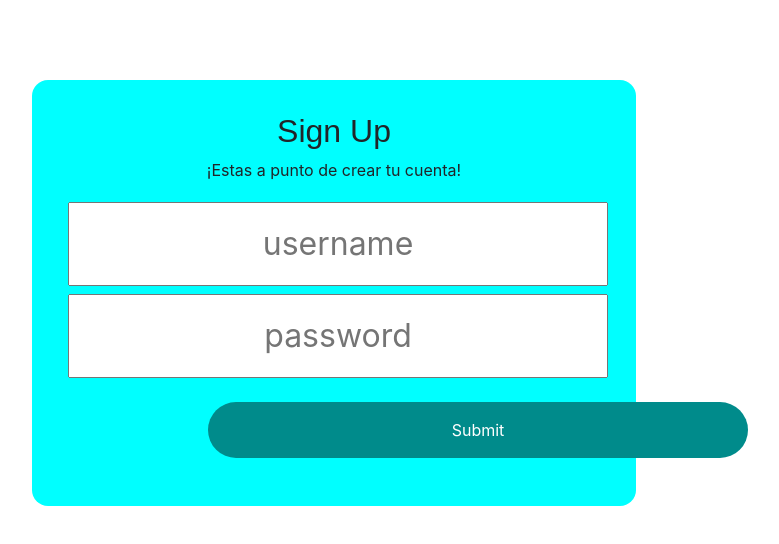
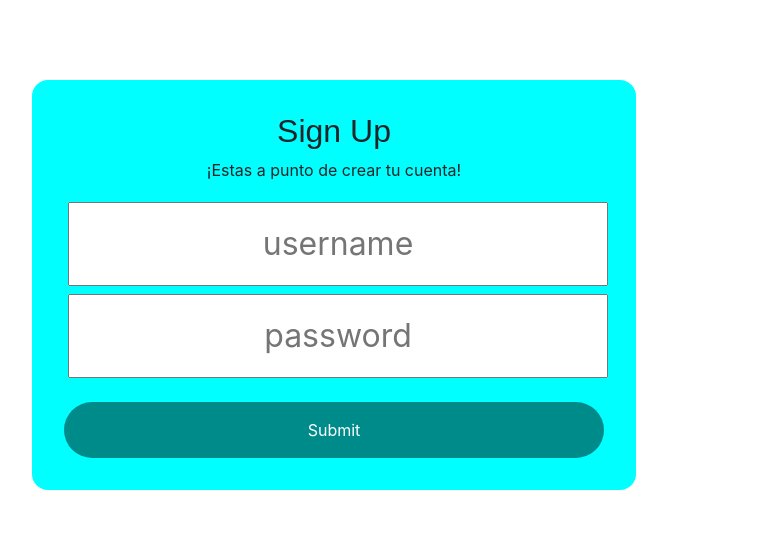
Before and after one commit to tabufellin/web-pseudo-spotify-2, a React (Create React App) app: page /sign-up in a window 1280 px wide. Shown: the top 544 px of the page, without its empty margins (48-827 px from the left). Built offline with nearby package versions, Linux system fonts and the light colour scheme.

Commit message:
log-in updated

```diff
--- a/src/components/sign_up/styles.css
+++ b/src/components/sign_up/styles.css
@@ -12,8 +12,6 @@ button {
   background-color: darkcyan;
   border: none;
   border-radius: 3rem;
-  margin: 1rem;
-  margin-left: 9rem;
   color: white;
   padding: 1rem;
   text-align: center;
```
